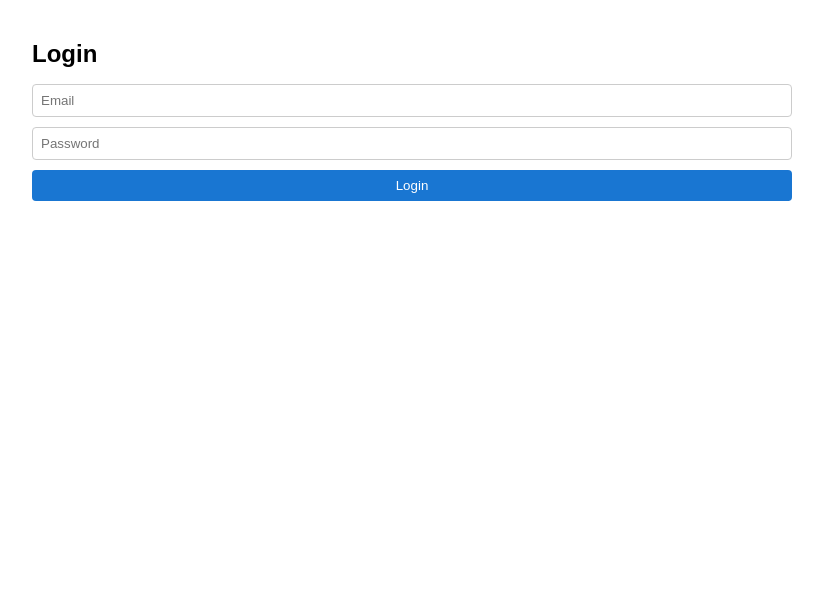
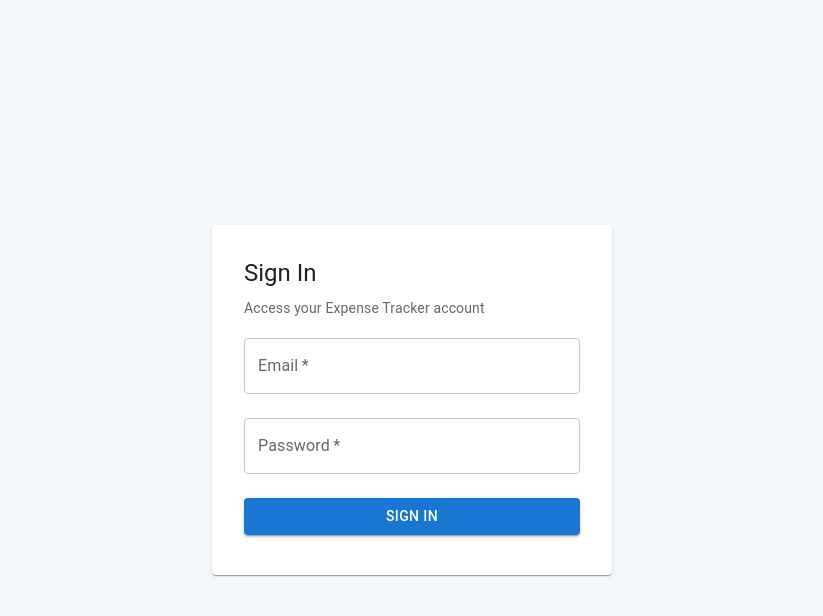
Before and after one commit to YenChengLai/expense-tracker-v2, a React (Vite) app in the folder frontend/: page / in a window 1280 px wide. Shown: the top 616 px of the page, without its empty margins (228-1051 px from the left). Built offline with nearby package versions, Linux system fonts and the light colour scheme.

Commit message:
replace index.css with MUI lib and update README

```diff
--- a/frontend/package.json
+++ b/frontend/package.json
@@ -10,7 +10,13 @@
     "preview": "vite preview"
   },
   "dependencies": {
+    "@emotion/react": "^11.14.0",
+    "@emotion/styled": "^11.14.0",
+    "@mui/icons-material": "^7.0.2",
+    "@mui/material": "^7.0.2",
+    "@mui/x-date-pickers": "^8.0.0",
     "axios": "^1.8.4",
+    "luxon": "^3.6.1",
     "react": "^19.0.0",
     "react-dom": "^19.0.0"
   },
--- a/frontend/src/App.jsx
+++ b/frontend/src/App.jsx
@@ -1,31 +1,36 @@
 import { useState } from "react";
+import { ThemeProvider, createTheme, CssBaseline } from "@mui/material";
+import Container from "@mui/material/Container";
 import LoginForm from "./components/LoginForm";
 import ExpenseForm from "./components/ExpenseForm";
 import ExpenseList from "./components/ExpenseList";
 
+const theme = createTheme({
+  palette: {
+    primary: { main: "#1976d2" },
+    secondary: { main: "#d32f2f" },
+    background: { default: "#f4f7fa" },
+  },
+});
+
 function App() {
   const [token, setToken] = useState(localStorage.getItem("token") || "");
+  const [refreshExpenses, setRefreshExpenses] = useState(0);
 
   return (
-    <div className="container">
+    <ThemeProvider theme={theme}>
+      <CssBaseline />
+      <Container maxWidth="md">
         {!token ? (
           <LoginForm setToken={setToken} />
         ) : (
           <>
-          <button
-            className="logout-btn"
-            onClick={() => {
-              localStorage.removeItem("token");
-              setToken("");
-            }}
-          >
-            Logout
-          </button>
-          <ExpenseForm token={token} />
-          <ExpenseList token={token} />
+            <ExpenseForm token={token} onExpenseAdded={() => setRefreshExpenses((prev) => prev + 1)} />
+            <ExpenseList token={token} refreshKey={refreshExpenses} />
           </>
         )}
-    </div>
+      </Container>
+    </ThemeProvider>
   );
 }
 
--- a/frontend/src/components/ExpenseForm.jsx
+++ b/frontend/src/components/ExpenseForm.jsx
@@ -1,64 +1,129 @@
 import { useState } from "react";
 import axios from "axios";
+import {
+  Card,
+  CardContent,
+  TextField,
+  Button,
+  Typography,
+  Alert,
+  Box,
+} from "@mui/material";
+import { AdapterLuxon } from "@mui/x-date-pickers/AdapterLuxon";
+import { LocalizationProvider, DateTimePicker } from "@mui/x-date-pickers";
+import { DateTime } from "luxon";
+import LogoutIcon from "@mui/icons-material/ExitToApp";
 
-function ExpenseForm({ token }) {
+function ExpenseForm({ token, onExpenseAdded, setToken }) {
   const [formData, setFormData] = useState({
     amount: "",
     category: "",
-    date: "",
+    date: null,
     description: "",
     type: "expense",
     currency: "USD",
   });
   const [error, setError] = useState("");
+  const [isLoading, setIsLoading] = useState(false);
 
   const handleSubmit = async (e) => {
     e.preventDefault();
+    setIsLoading(true);
+    setError("");
     try {
       await axios.post(
         "http://127.0.0.1:8001/expense",
-        { ...formData, date: new Date(formData.date).toISOString() },
+        { ...formData, date: formData.date?.toISO() },
         { headers: { Authorization: `Bearer ${token}` } }
       );
-      setFormData({ amount: "", category: "", date: "", description: "", type: "expense", currency: "USD" });
-      setError("");
+      setFormData({ amount: "", category: "", date: null, description: "", type: "expense", currency: "USD" });
+      onExpenseAdded();
     } catch (err) {
-      setError("Failed to add expense.");
+      setError(err.response?.data?.detail || "Failed to add expense.");
+    } finally {
+      setIsLoading(false);
     }
   };
 
+  const handleLogout = () => {
+    localStorage.removeItem("token");
+    setToken("");
+  };
+
   return (
-    <form onSubmit={handleSubmit}>
-      <h2>Add Expense</h2>
-      {error && <p className="error">{error}</p>}
-      <input
+    <Card sx={{ mb: 3 }}>
+      <CardContent>
+        <Box display="flex" justifyContent="space-between" alignItems="center" mb={2}>
+          <Typography variant="h5" component="h2">
+            Expense Tracker
+          </Typography>
+          <Button
+            variant="outlined"
+            color="secondary"
+            startIcon={<LogoutIcon />}
+            onClick={handleLogout}
+          >
+            Logout
+          </Button>
+        </Box>
+        <Typography variant="h6" gutterBottom>
+          Add Expense
+        </Typography>
+        {error && <Alert severity="error" sx={{ mb: 2 }}>{error}</Alert>}
+        <Box component="form" onSubmit={handleSubmit} noValidate>
+          <TextField
+            label="Amount"
             type="number"
+            fullWidth
+            margin="normal"
             value={formData.amount}
             onChange={(e) => setFormData({ ...formData, amount: e.target.value })}
-        placeholder="Amount"
+            placeholder="Enter amount"
             required
+            disabled={isLoading}
           />
-      <input
+          <TextField
+            label="Category"
             type="text"
+            fullWidth
+            margin="normal"
             value={formData.category}
             onChange={(e) => setFormData({ ...formData, category: e.target.value })}
-        placeholder="Category"
+            placeholder="Enter category"
             required
+            disabled={isLoading}
           />
-      <input
-        type="datetime-local"
+          <LocalizationProvider dateAdapter={AdapterLuxon}>
+            <DateTimePicker
+              label="Date"
               value={formData.date}
-        onChange={(e) => setFormData({ ...formData, date: e.target.value })}
-        required
+              onChange={(newValue) => setFormData({ ...formData, date: newValue })}
+              slotProps={{ textField: { fullWidth: true, margin: "normal", required: true } }}
+              disabled={isLoading}
             />
-      <input
+          </LocalizationProvider>
+          <TextField
+            label="Description"
             type="text"
+            fullWidth
+            margin="normal"
             value={formData.description}
             onChange={(e) => setFormData({ ...formData, description: e.target.value })}
-        placeholder="Description"
+            placeholder="Enter description (optional)"
+            disabled={isLoading}
           />
-      <button type="submit">Add Expense</button>
-    </form>
+          <Button
+            type="submit"
+            variant="contained"
+            fullWidth
+            disabled={isLoading}
+            sx={{ mt: 2 }}
+          >
+            {isLoading ? "Adding..." : "Add Expense"}
+          </Button>
+        </Box>
+      </CardContent>
+    </Card>
   );
 }
 
--- a/frontend/src/components/ExpenseList.jsx
+++ b/frontend/src/components/ExpenseList.jsx
@@ -1,54 +1,82 @@
 import { useState, useEffect } from "react";
 import axios from "axios";
+import {
+  Card,
+  CardContent,
+  Table,
+  TableBody,
+  TableCell,
+  TableHead,
+  TableRow,
+  Typography,
+  Alert,
+  Box,
+  CircularProgress,
+} from "@mui/material";
 
-function ExpenseList({ token }) {
+function ExpenseList({ token, refreshKey }) {
   const [expenses, setExpenses] = useState([]);
   const [error, setError] = useState("");
+  const [isLoading, setIsLoading] = useState(false);
 
   useEffect(() => {
     const fetchExpenses = async () => {
+      setIsLoading(true);
+      setError("");
       try {
         const response = await axios.get("http://127.0.0.1:8001/expense", {
           headers: { Authorization: `Bearer ${token}` },
         });
         setExpenses(response.data);
-        setError("");
       } catch (err) {
-        setError("Failed to load expenses.");
+        setError(err.response?.data?.detail || "Failed to load expenses.");
+      } finally {
+        setIsLoading(false);
       }
     };
     fetchExpenses();
-  }, [token]);
+  }, [token, refreshKey]);
 
   return (
-    <div>
-      <h2>Your Expenses</h2>
-      {error && <p className="error">{error}</p>}
-      {expenses.length === 0 ? (
-        <p>No expenses yet.</p>
-      ) : (
-        <table>
-          <thead>
-            <tr>
-              <th>Amount</th>
-              <th>Category</th>
-              <th>Date</th>
-              <th>Description</th>
-            </tr>
-          </thead>
-          <tbody>
-            {expenses.map((exp) => (
-              <tr key={exp._id}>
-                <td>{exp.amount} {exp.currency}</td>
-                <td>{exp.category}</td>
-                <td>{new Date(exp.date).toLocaleString()}</td>
-                <td>{exp.description}</td>
-              </tr>
-            ))}
-          </tbody>
-        </table>
-      )}
-    </div>
+    <Card>
+      <CardContent>
+        <Typography variant="h6" gutterBottom>
+          Your Expenses
+        </Typography>
+        {isLoading && (
+          <Box display="flex" justifyContent="center" my={2}>
+            <CircularProgress />
+          </Box>
+        )}
+        {error && <Alert severity="error" sx={{ mb: 2 }}>{error}</Alert>}
+        {!isLoading && expenses.length === 0 ? (
+          <Typography color="text.secondary" align="center">
+            No expenses yet.
+          </Typography>
+        ) : (
+          <Table>
+            <TableHead>
+              <TableRow>
+                <TableCell>Amount</TableCell>
+                <TableCell>Category</TableCell>
+                <TableCell>Date</TableCell>
+                <TableCell>Description</TableCell>
+              </TableRow>
+            </TableHead>
+            <TableBody>
+              {expenses.map((exp) => (
+                <TableRow key={exp._id}>
+                  <TableCell>{exp.amount} {exp.currency}</TableCell>
+                  <TableCell>{exp.category}</TableCell>
+                  <TableCell>{new Date(exp.date).toLocaleString()}</TableCell>
+                  <TableCell>{exp.description || "-"}</TableCell>
+                </TableRow>
+              ))}
+            </TableBody>
+          </Table>
+        )}
+      </CardContent>
+    </Card>
   );
 }
 
--- a/frontend/src/components/LoginForm.jsx
+++ b/frontend/src/components/LoginForm.jsx
@@ -1,13 +1,25 @@
 import { useState } from "react";
 import axios from "axios";
+import {
+  Card,
+  CardContent,
+  TextField,
+  Button,
+  Typography,
+  Box,
+  Alert,
+} from "@mui/material";
 
 function LoginForm({ setToken }) {
   const [email, setEmail] = useState("");
   const [password, setPassword] = useState("");
   const [error, setError] = useState("");
+  const [isLoading, setIsLoading] = useState(false);
 
   const handleSubmit = async (e) => {
     e.preventDefault();
+    setIsLoading(true);
+    setError("");
     try {
       const response = await axios.post("http://127.0.0.1:8002/login", {
         email,
@@ -16,32 +28,60 @@ function LoginForm({ setToken }) {
       const token = response.data.access_token;
       localStorage.setItem("token", token);
       setToken(token);
-      setError("");
     } catch (err) {
-      setError("Login failed. Check your credentials.");
+      setError(err.response?.data?.detail || "Login failed. Check your credentials.");
+    } finally {
+      setIsLoading(false);
     }
   };
 
   return (
-    <form onSubmit={handleSubmit}>
-      <h2>Login</h2>
-      {error && <p className="error">{error}</p>}
-      <input
+    <Box display="flex" justifyContent="center" alignItems="center" minHeight="100vh">
+      <Card sx={{ maxWidth: 400, width: "100%", p: 2 }}>
+        <CardContent>
+          <Typography variant="h5" component="h2" gutterBottom>
+            Sign In
+          </Typography>
+          <Typography variant="body2" color="text.secondary" gutterBottom>
+            Access your Expense Tracker account
+          </Typography>
+          {error && <Alert severity="error" sx={{ mb: 2 }}>{error}</Alert>}
+          <Box component="form" onSubmit={handleSubmit} noValidate>
+            <TextField
+              label="Email"
               type="email"
+              fullWidth
+              margin="normal"
               value={email}
               onChange={(e) => setEmail(e.target.value)}
-        placeholder="Email"
+              placeholder="Enter your email"
               required
+              disabled={isLoading}
             />
-      <input
+            <TextField
+              label="Password"
               type="password"
+              fullWidth
+              margin="normal"
               value={password}
               onChange={(e) => setPassword(e.target.value)}
-        placeholder="Password"
+              placeholder="Enter your password"
               required
+              disabled={isLoading}
             />
-      <button type="submit">Login</button>
-    </form>
+            <Button
+              type="submit"
+              variant="contained"
+              fullWidth
+              disabled={isLoading}
+              sx={{ mt: 2 }}
+            >
+              {isLoading ? "Signing In..." : "Sign In"}
+            </Button>
+          </Box>
+        </CardContent>
+      </Card>
+    </Box>
   );
 }
 
--- a/frontend/src/index.css
+++ /dev/null
@@ -1,74 +0,0 @@
-* {
-    margin: 0;
-    padding: 0;
-    box-sizing: border-box;
-}
-
-body {
-    font-family: Arial, sans-serif;
-}
-
-.container {
-    max-width: 800px;
-    margin: 20px auto;
-    padding: 20px;
-}
-
-h2 {
-    font-size: 1.5rem;
-    margin-bottom: 1rem;
-}
-
-.error {
-    color: #d32f2f;
-    margin-bottom: 0.5rem;
-}
-
-input,
-button {
-    display: block;
-    width: 100%;
-    padding: 8px;
-    margin-bottom: 10px;
-    border: 1px solid #ccc;
-    border-radius: 4px;
-}
-
-button {
-    background-color: #1976d2;
-    color: white;
-    border: none;
-    cursor: pointer;
-}
-
-button:hover {
-    background-color: #1565c0;
-}
-
-.logout-btn {
-    background-color: #d32f2f;
-    width: auto;
-    padding: 8px 16px;
-    margin-bottom: 20px;
-}
-
-.logout-btn:hover {
-    background-color: #b71c1c;
-}
-
-table {
-    width: 100%;
-    border-collapse: collapse;
-    margin-top: 10px;
-}
-
-th,
-td {
-    padding: 8px;
-    border: 1px solid #ddd;
-    text-align: left;
-}
-
-th {
-    background-color: #f5f5f5;
-}
--- a/frontend/src/main.jsx
+++ b/frontend/src/main.jsx
@@ -1,7 +1,6 @@
 import React from "react";
 import ReactDOM from "react-dom/client";
 import App from "./App.jsx";
-import "./index.css";
 
 ReactDOM.createRoot(document.getElementById("root")).render(
   <React.StrictMode>
```
Also changed, not shown: 2 other files (tests, documents, lock files or other folders). Lines whose indentation alone changed are shown as unchanged.
